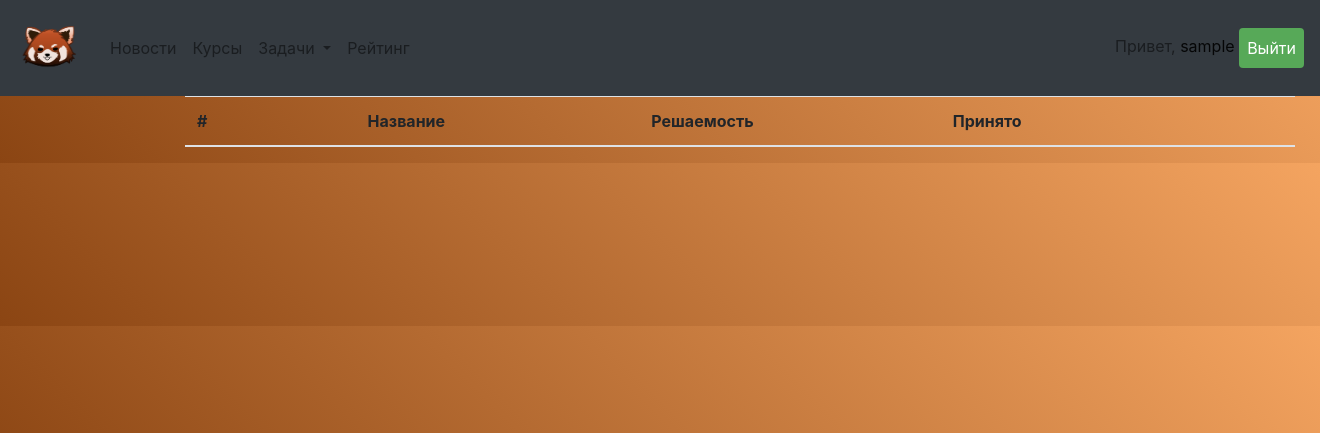
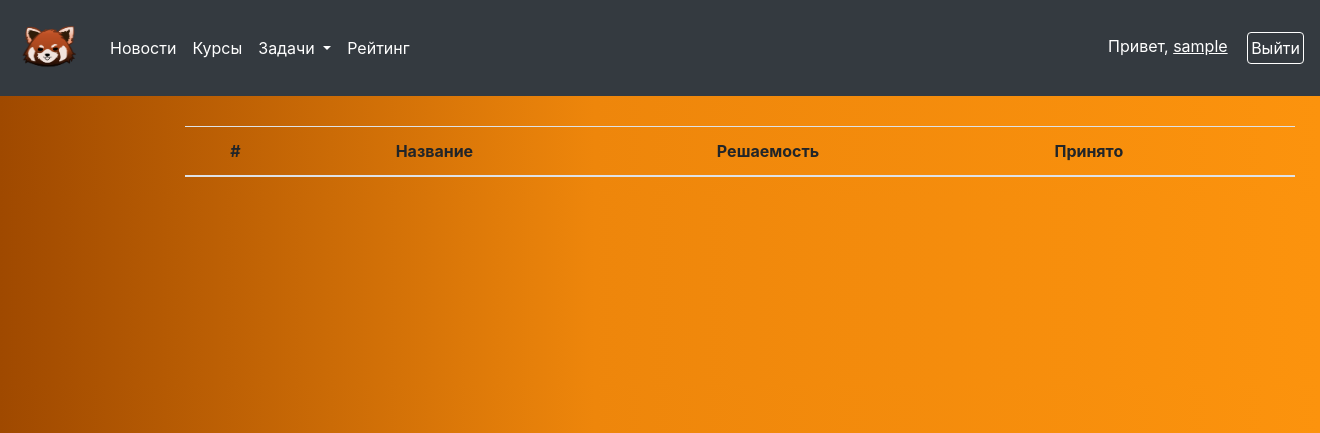
Before and after one commit to meder1ss/hackaton_project, a Django app: page /tasks in a window 1320 px wide. Shown: the top 433 px of the page. Run offline with Django 4.2, Linux system fonts and the light colour scheme; the visitor is signed in with stand-in values (Sample User, id 1); data that the repository does not hold is empty.

Commit message:
Changed some html files

```diff
--- a/hackaton/hackaton_main/static/main/css/main.css
+++ b/hackaton/hackaton_main/static/main/css/main.css
@@ -1,10 +1,27 @@
+
 body {
-    background:beige;
-    background:-webkit-linear-gradient(-135deg,sandybrown,saddlebrown);
-    background:-o-linear-gradient(-135deg,sandybrown,saddlebrown);
-    background:-moz-linear-gradient(-135deg,sandybrown,saddlebrown);
-    background:linear-gradient(-135deg,sandybrown,saddlebrown)
+    background: rgb(159,73,0);
+    background: linear-gradient(90deg, rgba(159,73,0,1) 0%, rgba(238,134,11,1) 45%, rgba(252,147,13,1) 100%);
+    counter-reset: section
 }
+a.ert:hover {
+    color: #fff; /* Цвет текста */
+    background: #c74710; /* Цвет фона */
+    transition: 0.7s;
+    border-radius: 15px;
+
+}
+
+a.rtu:hover {
+    color: #fff; /* Цвет текста */
+    background: #f66d52; /* Цвет фона */
+}
+
+td.count::before {
+    counter-increment: section;
+    content:counter(section);
+}
+
 aside {
     float: left;
     background: white;
@@ -93,11 +109,10 @@ aside ul li:hover, aside ul a:hover{
     text-align: right;
     padding: 4px;
 }
-.btn {
-    background: #57a958;
+.as:hover {
+    background: #e55705;
     color: white;
-    padding: 8px;
-    border: 0;
+    transition: 0.7s;
 }
 .output {
         padding: 4px;
--- a/hackaton/hackaton_main/templates/main/c_tasks.html
+++ b/hackaton/hackaton_main/templates/main/c_tasks.html
@@ -16,9 +16,9 @@ C++ задачи
         </div>
     </div>
 </div>-->
-<div class="container text-left">
+<div class="container text-center">
   <div class="row">
-        <div class="col-12" style="margin-left: 80px;">
+        <div class="col-12" style="margin-left: 80px; margin-top: 30px">
             <table class="table">
                   <thead>
                     <tr>
@@ -26,6 +26,8 @@ C++ задачи
                       <th scope="col" class="text-center">Название</th>
                       <th scope="col" class="text-center">Решаемость</th>
                       <th scope="col" class="text-center">Принято</th>
+                        <th scope="col"></th>
+                        <th scope="col"></th>
                         <th scope="col"></th>
                         <th scope="col"></th>
                         <th scope="col"></th>
--- a/hackaton/hackaton_main/templates/main/layout.html
+++ b/hackaton/hackaton_main/templates/main/layout.html
@@ -1,11 +1,12 @@
 {% load static %}
-<!DOCTYPE html>
+<!doctype html>
 <html lang="en">
 <head>
     <meta charset="UTF-8">
     <title>{% block title %}{% endblock %}</title>
     <link rel="stylesheet" href="https://cdn.jsdelivr.net/npm/bootstrap@4.3.1/dist/css/bootstrap.min.css" integrity="sha384-ggOyR0iXCbMQv3Xipma34MD+dH/1fQ784/j6cY/iJTQUOhcWr7x9JvoRxT2MZw1T" crossorigin="anonymous">
     <link rel="stylesheet" href = "{% static 'main/css/main.css' %}">
+    {% block style %}{% endblock %}
 </head>
 <body>
 <nav class="navbar navbar-expand-lg navbar-light bg-dark">
@@ -19,33 +20,33 @@
   <div class="collapse navbar-collapse" id="navbarSupportedContent">
     <ul class="navbar-nav mr-auto">
       <li class="nav-item">
-        <a class="nav-link" href="/">Новости <span class="sr-only">(current)</span></a>
+        <a class="ert nav-link" href="/" style="color:white">Новости <span class="sr-only">(current)</span></a>
       </li>
       <li class="nav-item">
-        <a class="nav-link" href="/courses">Курсы</a>
+        <a class="ert nav-link" href="/courses" style="color:white">Курсы</a>
       </li>
       <li class="nav-item dropdown">
-        <a class="nav-link dropdown-toggle" href="#" id="navbarDropdown" role="button" data-toggle="dropdown" aria-haspopup="true" aria-expanded="false">
+        <a class="ert nav-link dropdown-toggle" href="#" id="navbarDropdown" role="button" data-toggle="dropdown" aria-haspopup="true" aria-expanded="false" style="color:white">
             Задачи
         </a>
         <div class="dropdown-menu" aria-labelledby="navbarDropdown">
-          <a class="dropdown-item" href="/c_tasks">C++</a>
-          <a class="dropdown-item" href="/java_tasks">Java</a>
+          <a class="rtu dropdown-item" href="/c_tasks">C++</a>
+          <a class="rtu dropdown-item" href="/java_tasks">Java</a>
           <div class="dropdown-divider"></div>
-          <a class="dropdown-item" href="/tasks">Все задачи</a>
+          <a class="rtu dropdown-item" href="/tasks">Все задачи</a>
         </div>
       </li>
       <li class="nav-item">
-        <a class="nav-link" href="/ratings">Рейтинг</a>
+        <a class="ert nav-link" href="/ratings" style="color:white">Рейтинг</a>
       </li>
     </li>
     </ul>
-    <span class="navbar-text">
+    <span class="navbar-text" style="color:white">
         {% if request.user.is_authenticated %}
-        Привет, <a href="user/{{request.user.id}}">{{request.user}}</a>
-        <button type="button" class="btn btn-dark" onclick="window.location.href = '/logout';">Выйти</button>
+        Привет, <a href="user/{{request.user.id}}" style="color:white; text-decoration: underline; margin-right: 15px">{{request.user}}</a>
+        <button type="button" class="as btn btn-dark" onclick="window.location.href = '/logout';" style="padding: 3px; border-style: solid; border-color: white">Выйти</button>
         {% else %}
-        <a href="/login">Войти</a> или <a href="/register">зарегистрироваться</a>
+        <a href="/login" style="color:white; text-decoration: underline">Войти</a>  / <a href="/register" style="color:white;text-decoration: underline">Зарегистрироваться</a>
         {% endif %}
     </span>
   </div>
--- a/hackaton/hackaton_main/templates/main/news.html
+++ b/hackaton/hackaton_main/templates/main/news.html
@@ -14,7 +14,7 @@
   <div class="row">
         <div class="col-12">
             {% for new in news_objects %}
-            <div class="card" style="width: 75rem; margin-top: 10px;">
+            <div class="card" style="width: 75rem; margin-top: 10px; border-style: solid; border-color: black">
                 <div class="card-body text-bg-primary mb-3">
                     <h5 class="card-title" style="font-size: 26px; font-family: Open Sans; ">{{new.name}}</h5>
                     <p class="card-text text-left" style="font-size: 20px; font-family: Open Sans;">{{new.description}}</p>
--- a/hackaton/hackaton_main/templates/main/tasks.html
+++ b/hackaton/hackaton_main/templates/main/tasks.html
@@ -3,32 +3,17 @@
 Все задачи
 {% endblock %}
 {% block content %}
-<!--
-<div>
-    <div class="p-3 mb-2 text-dark text-right" style="background-color: #EF5E41; font-family: Comic Sans MS; font-weight: bold;">
-        <div class="row">
-            <div class="col text-left" style="margin-left: 250px;">
-                <h5 >Всего {{tasks_count}} задач</h5>
-            </div>
-            <div class="col text-right">
-                <h2>ЗАДАЧИ на Java/C++</h2>
-            </div>
-        </div>
-    </div>
-</div>-->
-<div class="container text-left">
+
+<div class="container text-center">
   <div class="row">
-        <div class="col-12" style="margin-left: 80px;">
+        <div class="col-12" style="margin-left: 80px; margin-top: 30px">
             <table class="table">
                   <thead>
                     <tr>
                       <th scope="col">#</th>
                       <th scope="col" class="text-center">Название</th>
                       <th scope="col" class="text-center">Решаемость</th>
-                      <th scope="col" class="text-center">Принято</th>
-                        <th scope="col"></th>
-                        <th scope="col"></th>
-                        <th scope="col"></th>
+                      <th scope="col" class="text-center">Принято</th><th></th>
                     </tr>
                   </thead>
                  {% for task in tasks_objects %}
@@ -42,9 +27,6 @@
                         {% else %}
                             <td class="text-center">-</td>
                         {% endif %}
-                      <td></td>
-                        <td></td>
-                        <td></td>
                         <td>
                           <button type="button" class="btn btn-outline-info"><a style="text-decoration: none;" href="/tasks/{{task.id}}">Подробнее</a></button>
                       </td>
```
Also changed, not shown: other parts of hackaton/hackaton_main/static/main/css/main.css (+7 -24 lines), hackaton/hackaton_main/templates/main/java_tasks.html (+6 -3 lines), hackaton/hackaton_main/templates/main/ratings.html (+3 -8 lines), hackaton/hackaton_main/templates/main/task.html (+25 -24 lines), hackaton/hackaton_main/templates/main/user_page.html (+2 -8 lines).
